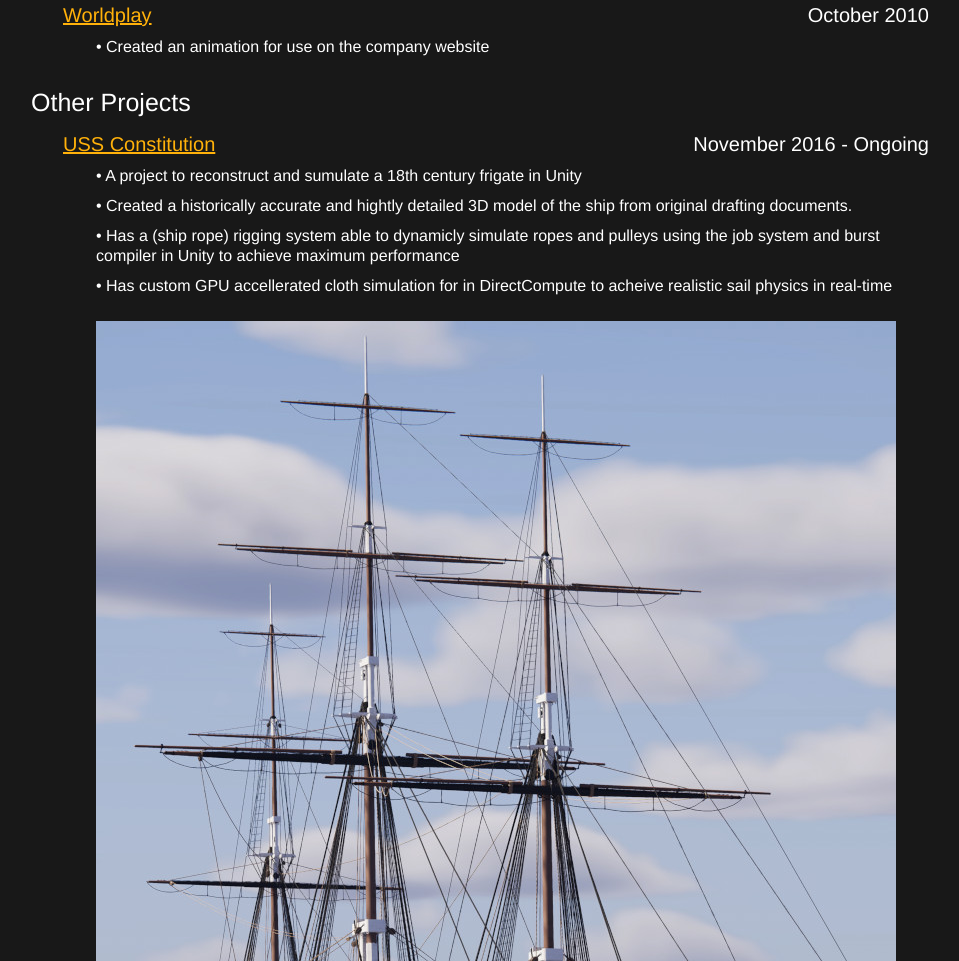
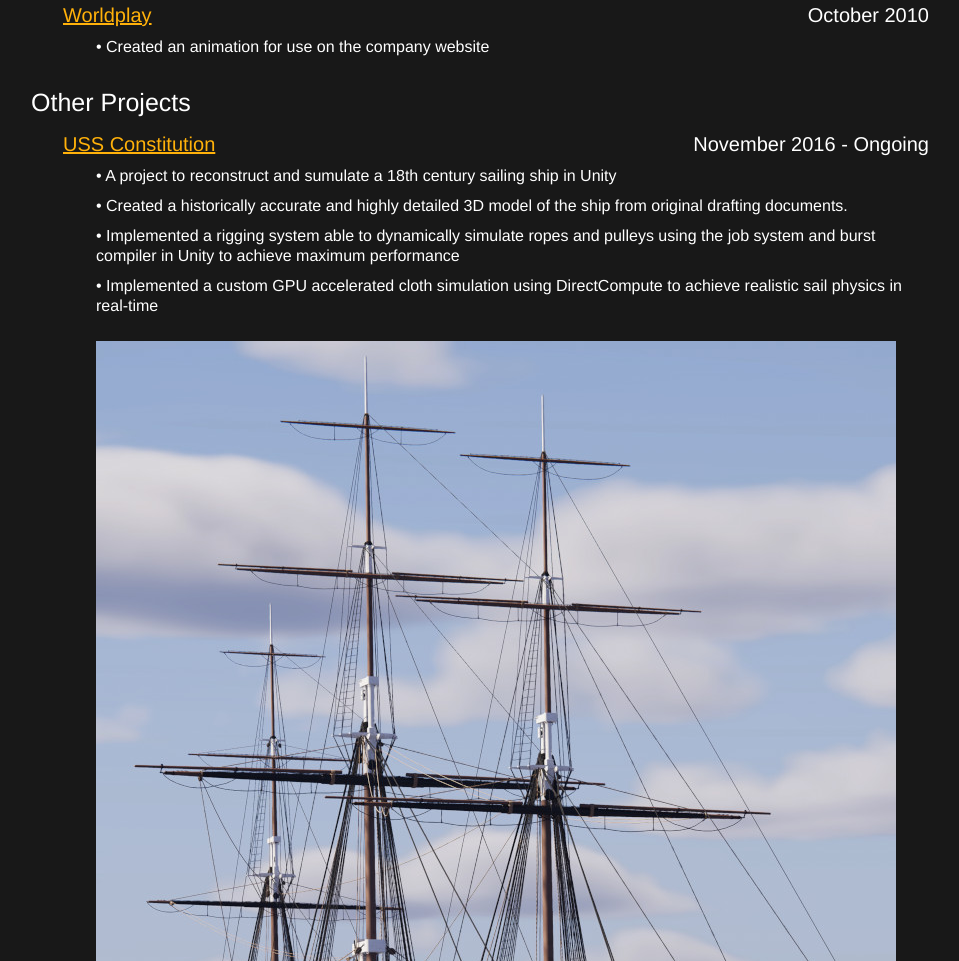
Before and after one commit to scsewell/PortfolioWebsite, a plain HTML site: page Current/bio.html in a window 1280 px wide. Shown: the part 1491-2452 px from the top of the page, without its empty margins (159-1118 px from the left). Drawn offline with Linux system fonts and the light colour scheme.

Commit message:
Fixed typos

```diff
--- a/Current/bio.html
+++ b/Current/bio.html
@@ -292,10 +292,10 @@ body {
 				<p class="bioJobTitle Dates">November 2016 - Ongoing</p>
 			</div>
 			<div id="description">
-				<p class="bioJobText">• A project to reconstruct and sumulate a 18th century frigate in Unity</p>
-				<p class="bioJobText">• Created a historically accurate and hightly detailed 3D model of the ship from original drafting documents.</p>
-				<p class="bioJobText">• Has a (ship rope) rigging system able to dynamicly simulate ropes and pulleys using the job system and burst compiler in Unity to achieve maximum performance</p>
-				<p class="bioJobText">• Has custom GPU accellerated cloth simulation for in DirectCompute to acheive realistic sail physics in real-time</p>
+				<p class="bioJobText">• A project to reconstruct and sumulate a 18th century sailing ship in Unity</p>
+				<p class="bioJobText">• Created a historically accurate and highly detailed 3D model of the ship from original drafting documents.</p>
+				<p class="bioJobText">• Implemented a rigging system able to dynamically simulate ropes and pulleys using the job system and burst compiler in Unity to achieve maximum performance</p>
+				<p class="bioJobText">• Implemented a custom GPU accelerated cloth simulation using DirectCompute to achieve realistic sail physics in real-time</p>
 			</div>
 			<div class="imageGroup">
                 <div class="imageContainer">
```
